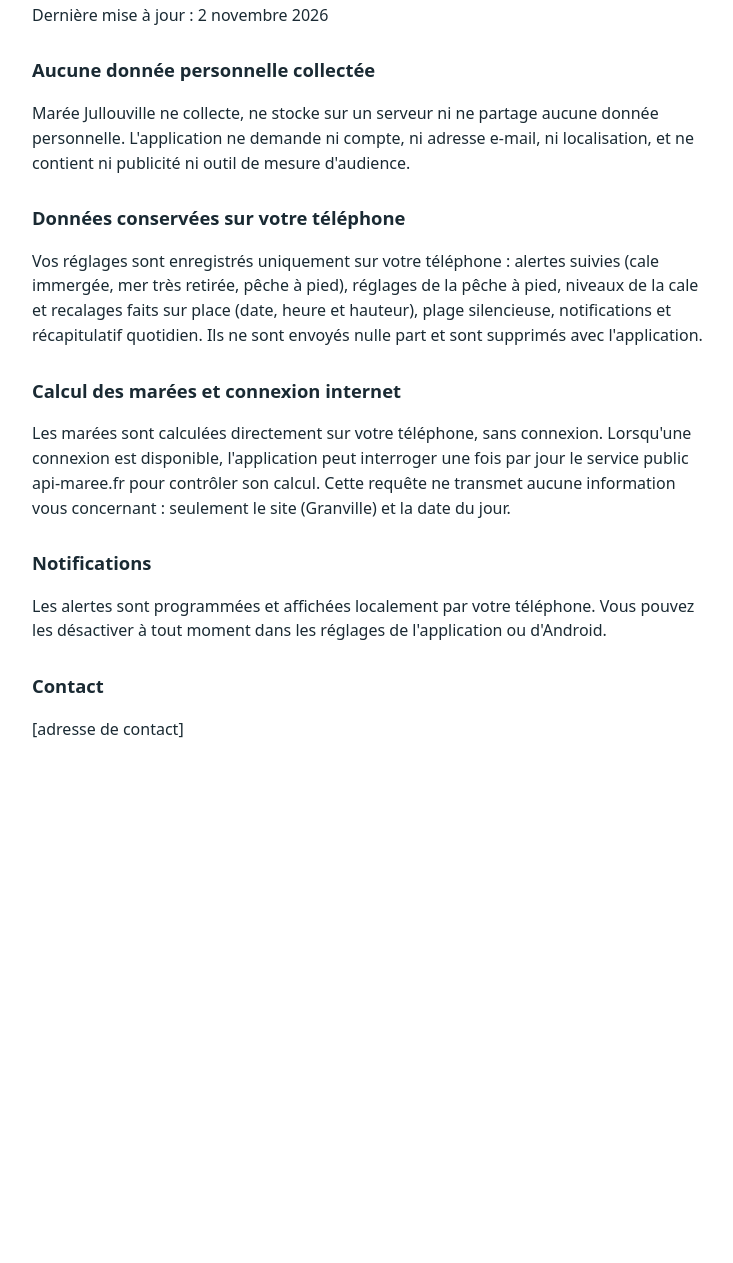
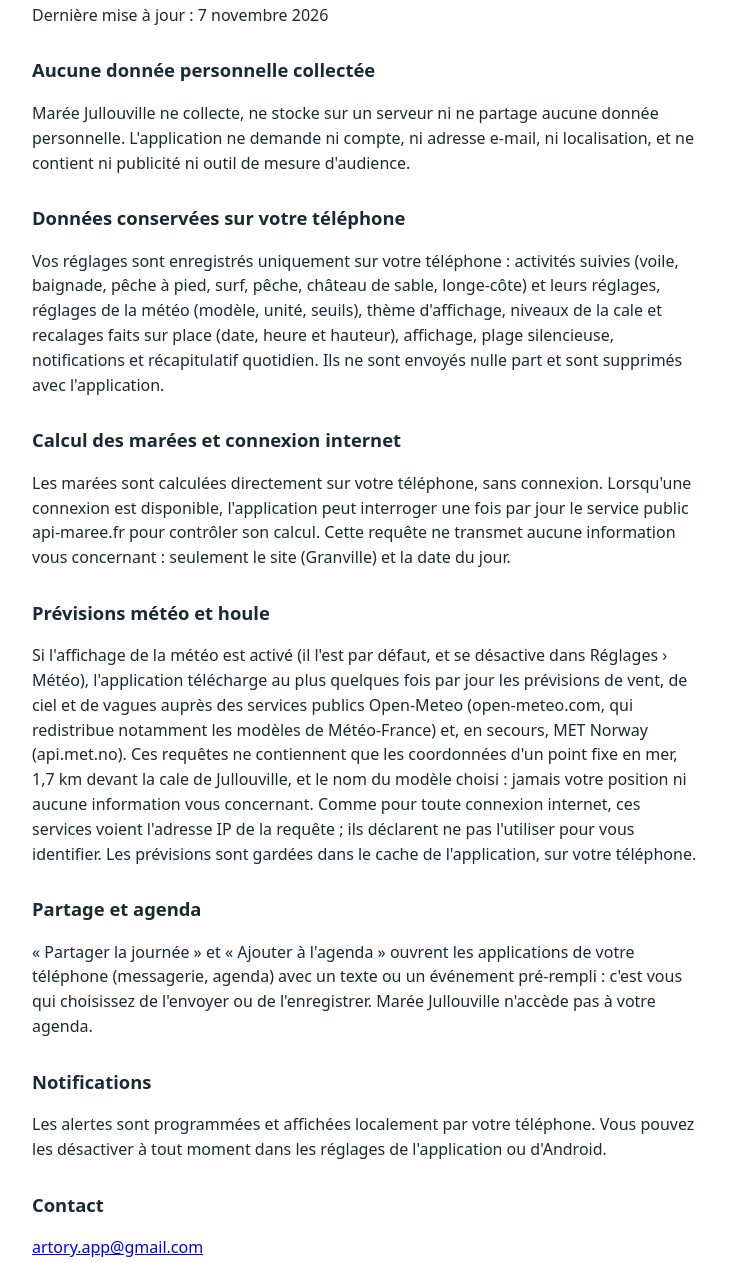
Before and after one commit to artoryapp-afk/maree-jullouville, a plain HTML site: page confidentialite.html in a window 1280 px wide. Shown: the part 86-1349 px from the top of the page, without its empty margins (272-1005 px from the left). Before the commit the page ends 859 px from the top, so only its background shows below. Drawn offline with Linux system fonts and the light colour scheme.

Commit message:
Add files via upload

```diff
--- a/confidentialite.html
+++ b/confidentialite.html
@@ -11,7 +11,7 @@
 </head>
 <body>
 <h1>Marée Jullouville — Politique de confidentialité</h1>
-<p>Dernière mise à jour : 2 novembre 2026</p>
+<p>Dernière mise à jour : 7 novembre 2026</p>
 
 <h2>Aucune donnée personnelle collectée</h2>
 <p>Marée Jullouville ne collecte, ne stocke sur un serveur ni ne partage aucune donnée personnelle.
@@ -19,9 +19,9 @@ L'application ne demande ni compte, ni adresse e-mail, ni localisation, et ne co
 ni outil de mesure d'audience.</p>
 
 <h2>Données conservées sur votre téléphone</h2>
-<p>Vos réglages sont enregistrés uniquement sur votre téléphone : alertes suivies (cale immergée, mer
-très retirée, pêche à pied), réglages de la pêche à pied, niveaux de la cale et recalages faits sur
-place (date, heure et hauteur), plage silencieuse, notifications et récapitulatif quotidien. Ils ne
+<p>Vos réglages sont enregistrés uniquement sur votre téléphone : activités suivies (voile, baignade, pêche à pied, surf,
+pêche, château de sable, longe-côte) et leurs réglages, réglages de la météo (modèle, unité, seuils), thème d'affichage, niveaux de la cale et recalages faits sur place (date, heure et hauteur),
+affichage, plage silencieuse, notifications et récapitulatif quotidien. Ils ne
 sont envoyés nulle part et sont supprimés avec l'application.</p>
 
 <h2>Calcul des marées et connexion internet</h2>
@@ -30,11 +30,26 @@ est disponible, l'application peut interroger une fois par jour le service publi
 contrôler son calcul. Cette requête ne transmet aucune information vous concernant : seulement le
 site (Granville) et la date du jour.</p>
 
+<h2>Prévisions météo et houle</h2>
+<p>Si l'affichage de la météo est activé (il l'est par défaut, et se désactive dans Réglages › Météo),
+l'application télécharge au plus quelques fois par jour les prévisions de vent, de ciel et de vagues
+auprès des services publics Open-Meteo (open-meteo.com, qui redistribue notamment les modèles de
+Météo-France) et, en secours, MET Norway (api.met.no). Ces requêtes ne contiennent que les
+coordonnées d'un point fixe en mer, 1,7 km devant la cale de Jullouville, et le nom du modèle choisi : jamais votre position ni
+aucune information vous concernant. Comme pour toute connexion internet, ces services voient
+l'adresse IP de la requête ; ils déclarent ne pas l'utiliser pour vous identifier. Les prévisions
+sont gardées dans le cache de l'application, sur votre téléphone.</p>
+
+<h2>Partage et agenda</h2>
+<p>« Partager la journée » et « Ajouter à l'agenda » ouvrent les applications de votre téléphone
+(messagerie, agenda) avec un texte ou un événement pré-rempli : c'est vous qui choisissez de l'envoyer
+ou de l'enregistrer. Marée Jullouville n'accède pas à votre agenda.</p>
+
 <h2>Notifications</h2>
 <p>Les alertes sont programmées et affichées localement par votre téléphone. Vous pouvez les
 désactiver à tout moment dans les réglages de l'application ou d'Android.</p>
 
 <h2>Contact</h2>
-<p>[adresse de contact]</p>
+<p><a href="mailto:artory.app@gmail.com">artory.app@gmail.com</a></p>
 </body>
 </html>
```
Also changed, not shown: index.html (+19 -4 lines).
